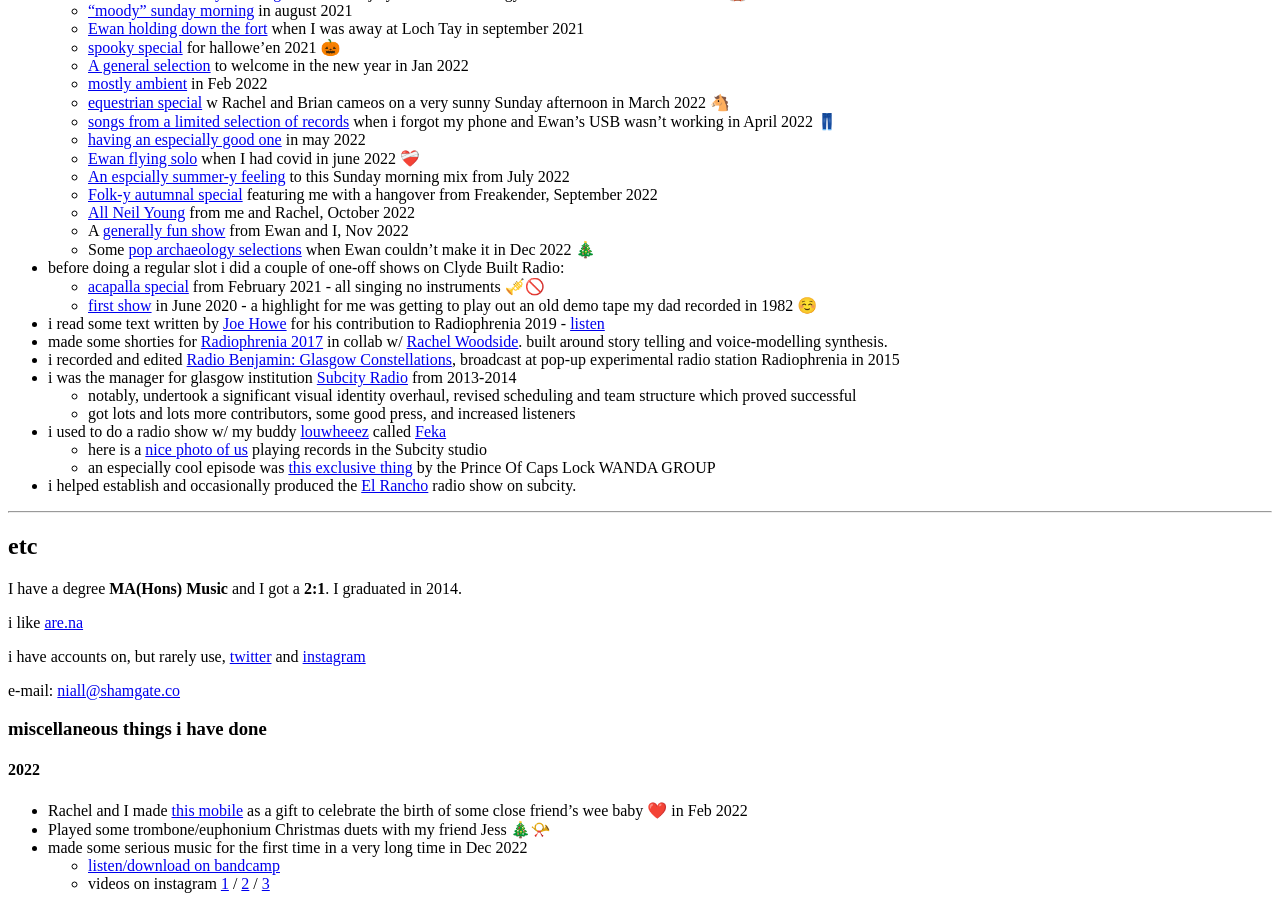
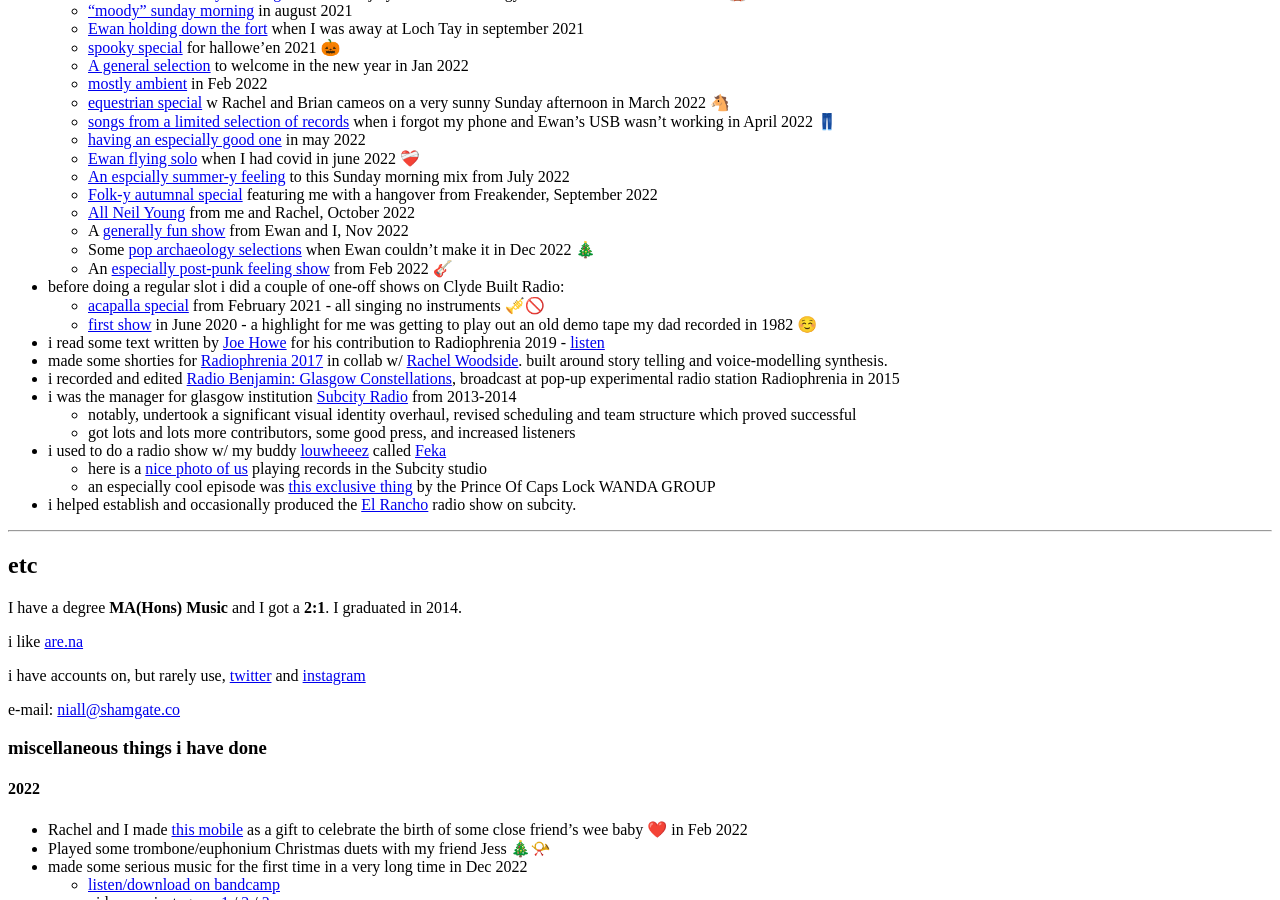
Before and after one commit to kingdomlevel/kingdomlevel.github.io, a Jekyll site: the page built from index.markdown, in a window 1280 px wide and 900 px high, scrolled down 5781 px. Built offline with Jekyll 4.4.1, drawn with Linux system fonts in a browser that asks for light colours; our own code applies the rules of GitHub Pages for plain Markdown files.

Commit message:
adds feb weights + measures

```diff
--- a/index.markdown
+++ b/index.markdown
@@ -151,6 +151,7 @@ I'm trying to keep the shows [collated in a soundcloud playlist](https://soundcl
   + [All Neil Young](https://soundcloud.com/clydebuiltradio/weights-and-measures-16-10-22) from me and Rachel, October 2022
   + A [generally fun show](https://soundcloud.com/clydebuiltradio/weights-measures-13-11-22) from Ewan and I, Nov 2022
   + Some [pop archaeology selections](https://soundcloud.com/clydebuiltradio/weights-measures-11-12-22) when Ewan couldn't make it in Dec 2022 🎄
+  + An [especially post-punk feeling show](https://soundcloud.com/clydebuiltradio/weights-measures-5-2-23) from Feb 2022 🎸
 
 + before doing a regular slot i did a couple of one-off shows on Clyde Built Radio:
   + [acapalla special](https://soundcloud.com/clydebuiltradio/niall-morris-11221) from February 2021 -  all singing no instruments 🎺🚫
```
